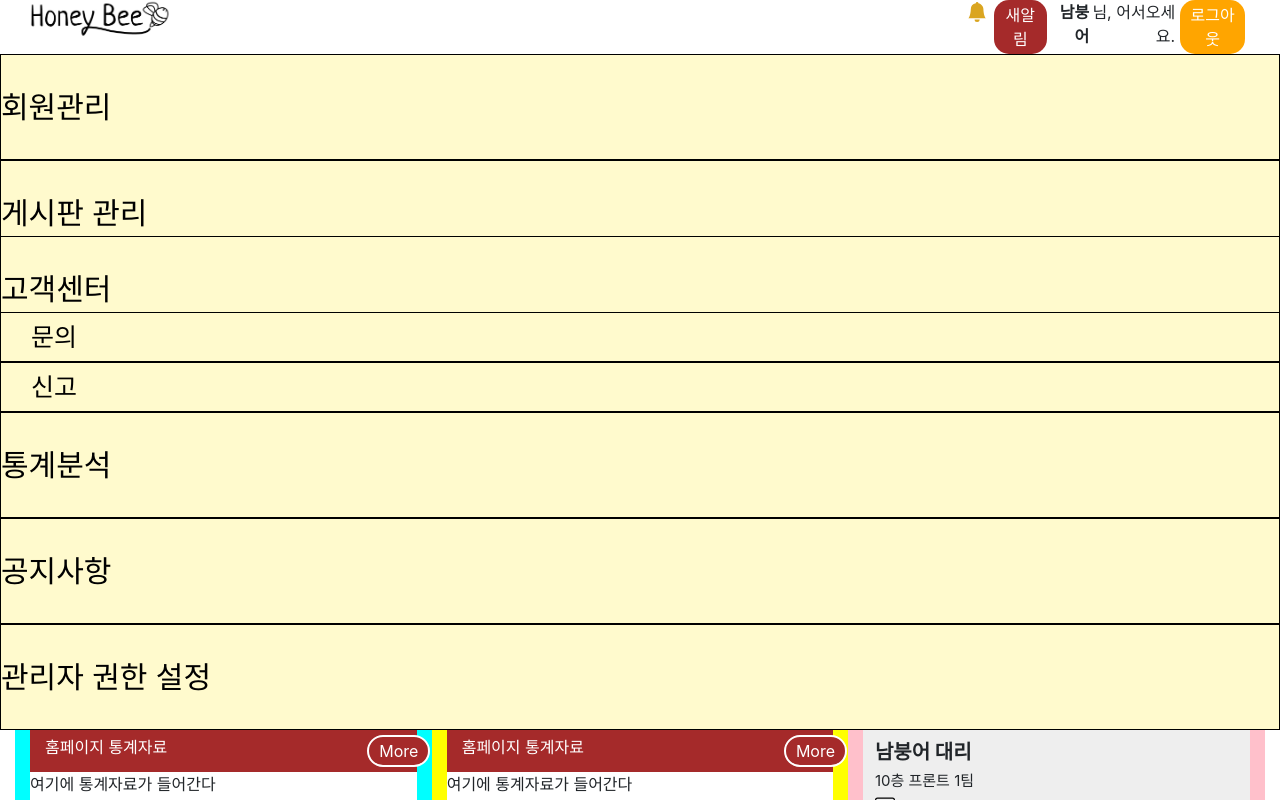
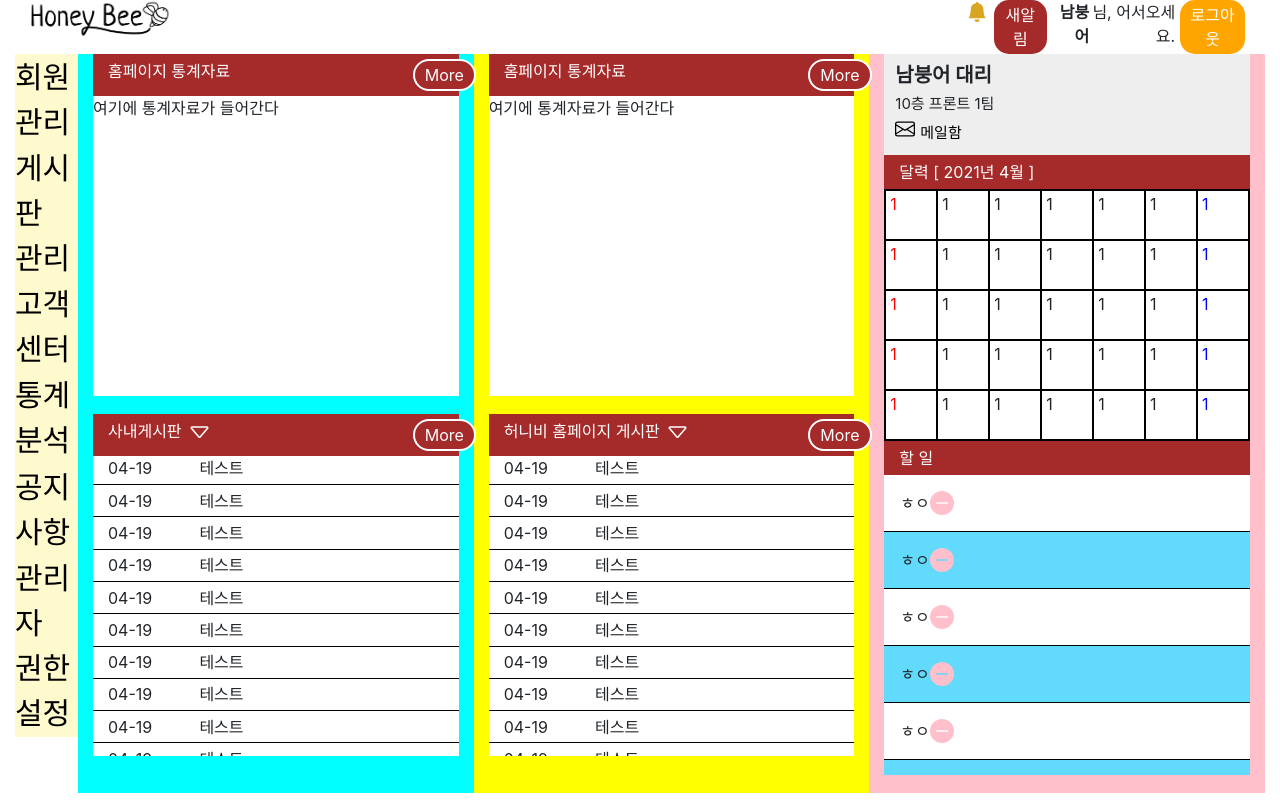
Before and after one commit to NamBoongEh/HoneyBeeProject_React, a React (Create React App) app: page /admin in a window 1280 px wide. Shown: the top 800 px of the page. Built offline with nearby package versions, Linux system fonts and the light colour scheme.

Commit message:
04/22 임시 하드코딩 달력 생성, 사이드메뉴 show 이벤트 완료, 달력 모달연결 진행중

```diff
--- a/src/components/Admin/AdminBoardRight.js
+++ b/src/components/Admin/AdminBoardRight.js
@@ -2,6 +2,7 @@ import React, { useState } from 'react';
 import AdminMiniBar from './components/AdminMiniBar';
 import TodoList from './TodoList';
 import InfoArea from './components/InfoArea';
+import Calendar from './components/Calendar';
 
 const AdminBoardRight = (props) => {
   const [todos, setTodos] = useState([
@@ -26,16 +27,8 @@ const AdminBoardRight = (props) => {
     <>
       <div className={'container-fluid'} style={{ backgroundColor: 'pink' }}>
         <InfoArea />
-        <AdminMiniBar name={'달력'} id={'null'} />
-        <div
-          className={'container-fluid'}
-          style={{
-            backgroundColor: 'white',
-            border: '1px solid black',
-          }}
-        >
-          표
-        </div>
+        <AdminMiniBar name={'달력'} id={'Calendar'} />
+        <Calendar />
         <AdminMiniBar name={'할 일'} id={'null'} />
         <div
           style={{
--- a/src/components/Admin/AdminHeader.js
+++ b/src/components/Admin/AdminHeader.js
@@ -49,7 +49,7 @@ export default function AdminHeader(props) {
     <div className={props.className} style={{ display: 'flex' }}>
       {/* 로고 (무조건 어드민 홈으로 이동 )시작 */}
       <div className={'col-3'}>
-        <NavLink to={'/AdminHome'}>
+        <NavLink to={'/admin'}>
           <Logo src={logo} alt={'Honey Bee'} />
         </NavLink>
       </div>
--- a/src/components/Admin/AdminMenu.js
+++ b/src/components/Admin/AdminMenu.js
@@ -4,15 +4,13 @@ import { NavLink } from 'react-router-dom';
 
 const Column = styled.div`
   font-size: 30px;
-  line-height: 6.5rem;
   background: lemonchiffon;
   color: black;
-  border: 1px solid black;
+  padding: 1% 0;
   &:hover {
     background: brown;
     color: white;
     cursor: pointer;
-    text-decoration: none;
   }
 `;
 const SubColumn = styled.div`
@@ -21,73 +19,67 @@ const SubColumn = styled.div`
   background: lemonchiffon;
   color: black;
   padding-left: 30px;
-  border: 1px solid black;
   &:hover {
     background: brown;
     color: white;
     cursor: pointer;
-    text-decoration: none;
+  }
+`;
+
+const Navlink = styled(NavLink)`
+  &:hover {
+    text-decoration-line: none;
   }
 `;
 
 export default function AdminMenu(props) {
-  const [show, setShow] = useState([{ id: '', toggle: false }]);
+  // 메뉴 클릭 시 서브 메뉴 보여주는 이벤트 시작
+  const [show, setShow] = useState(true);
+  const [show2, setShow2] = useState(true);
 
   const toggleHandler = (e) => {
-    e.target.toggle === false
-      ? setShow((p) => [...p, { id: e.target.id, toggle: true }])
-      : setShow((p) => [...p, { id: e.target.id, toggle: false }]);
+    setShow(!show);
   };
-
-  useEffect(() => {
-    console.log(show);
-  }, [show]);
+  const toggleHandler2 = (e) => {
+    setShow2(!show2);
+  };
+  // 메뉴 클릭 시 서브 메뉴 보여주는 이벤트 종료
 
   return (
     <>
       <div>
-        <NavLink to={'/AdminCustom'}>
+        <Navlink to={'/AdminCustom'}>
           <Column>회원관리</Column>
-        </NavLink>
-        <Column
-          id={'board'}
-          toggle={show.toggle}
-          style={{ marginBottom: '-30px' }}
-          onClick={(e) => toggleHandler(e)}
-        >
-          게시판 관리
-        </Column>
-        {show.id === 'board' && (
+        </Navlink>
+        <Column onClick={() => toggleHandler()}>게시판 관리</Column>
+        {!show && (
           <>
-            <NavLink to={'/AdminCustom'}>
+            <Navlink to={'/AdminCustom'}>
               <SubColumn>모임게시판 관리</SubColumn>
-            </NavLink>
+            </Navlink>
             <SubColumn>자유게시판 관리</SubColumn>
           </>
         )}
-        <Column
-          id={'qna'}
-          style={{ marginBottom: '-30px' }}
-          toggle={show.toggle}
-          onClick={(e) => toggleHandler(e)}
-        >
-          고객센터
-        </Column>
-        <NavLink to={'/AdminCustom'}>
-          <SubColumn>문의</SubColumn>
-        </NavLink>
-        <NavLink to={'/AdminCustom'}>
-          <SubColumn>신고</SubColumn>
-        </NavLink>
-        <NavLink to={'/AdminCustom'}>
+        <Column onClick={() => toggleHandler2()}>고객센터</Column>
+        {!show2 && (
+          <>
+            <Navlink to={'/AdminCustom'}>
+              <SubColumn>문의</SubColumn>
+            </Navlink>
+            <Navlink to={'/AdminCustom'}>
+              <SubColumn>신고</SubColumn>
+            </Navlink>
+          </>
+        )}
+        <Navlink to={'/AdminCustom'}>
           <Column>통계분석</Column>
-        </NavLink>
-        <NavLink to={'/AdminCustom'}>
+        </Navlink>
+        <Navlink to={'/AdminCustom'}>
           <Column>공지사항</Column>
-        </NavLink>
-        <NavLink to={'/AdminCustom'}>
+        </Navlink>
+        <Navlink to={'/AdminCustom'}>
           <Column>관리자 권한 설정</Column>
-        </NavLink>
+        </Navlink>
       </div>
     </>
   );
--- a/src/components/Admin/components/AdminMiniBar.js
+++ b/src/components/Admin/components/AdminMiniBar.js
@@ -35,9 +35,10 @@ export default function AdminMiniBar(props) {
         <div className={'col-10'}>
           {props.name}
           {props.id === 'AdminBoard' && <Arrow />}
+          {props.id === 'Calendar' && <> [ 2021년 4월 ]</>}
         </div>
         <div className={'col-2'}>
-          {props.id !== 'null' && (
+          {(props.id === 'AdminBoard' || props.id === 'AdminStatistData') && (
             <NavLink to={props.id}>
               <More>More</More>
             </NavLink>
--- /dev/null
+++ b/src/components/Admin/components/Calendar.js
@@ -0,0 +1,111 @@
+import React, { useState } from 'react';
+import Modal from 'react-modal';
+import styled from 'styled-components';
+import TodoModal from './TodoModal';
+
+const DateBox = styled.div`
+  width: 100%;
+  height: 50px;
+  border: 1px solid black;
+  padding: 0.5px 0 0 4px;
+  &:hover {
+    cursor: pointer;
+  }
+`;
+
+const DateBox1 = styled.div`
+  width: 100%;
+  height: 50px;
+  border: 1px solid black;
+  padding: 0.5px 0 0 4px;
+  color: red;
+  &:hover {
+    cursor: pointer;
+  }
+`;
+const DateBox2 = styled.div`
+  width: 100%;
+  height: 50px;
+  border: 1px solid black;
+  padding: 0.5px 0 0 4px;
+  color: blue;
+  &:hover {
+    cursor: pointer;
+  }
+`;
+
+export default function Calendar(props) {
+  const [modalState, setModalState] = useState(false);
+
+  const closeModal = () => {
+    setModalState(false);
+  };
+
+  return (
+    <>
+      <Modal
+        isOpen={modalState}
+        shouldCloseOnOverlayClick={false}
+        onRequestClose={() => setModalState(false)}
+      >
+        <TodoModal />
+        <button onClick={() => closeModal()}>닫기</button>
+      </Modal>
+
+      <div
+        className={'container-fluid'}
+        style={{
+          backgroundColor: 'white',
+          border: '1px solid black',
+          padding: 0,
+        }}
+      >
+        <div style={{ display: 'flex' }}>
+          <DateBox1 onClick={() => setModalState(true)}>1</DateBox1>
+          <DateBox>1</DateBox>
+          <DateBox>1</DateBox>
+          <DateBox>1</DateBox>
+          <DateBox>1</DateBox>
+          <DateBox>1</DateBox>
+          <DateBox2>1</DateBox2>
+        </div>
+        <div style={{ display: 'flex' }}>
+          <DateBox1>1</DateBox1>
+          <DateBox>1</DateBox>
+          <DateBox>1</DateBox>
+          <DateBox>1</DateBox>
+          <DateBox>1</DateBox>
+          <DateBox>1</DateBox>
+          <DateBox2>1</DateBox2>
+        </div>
+        <div style={{ display: 'flex' }}>
+          <DateBox1>1</DateBox1>
+          <DateBox>1</DateBox>
+          <DateBox>1</DateBox>
+          <DateBox>1</DateBox>
+          <DateBox>1</DateBox>
+          <DateBox>1</DateBox>
+          <DateBox2>1</DateBox2>
+        </div>
+        <div style={{ display: 'flex' }}>
+          <DateBox1>1</DateBox1>
+          <DateBox>1</DateBox>
+          <DateBox>1</DateBox>
+          <DateBox>1</DateBox>
+          <DateBox>1</DateBox>
+          <DateBox>1</DateBox>
+          <DateBox2>1</DateBox2>
+        </div>
+        <div style={{ display: 'flex' }}>
+          <DateBox1>1</DateBox1>
+          <DateBox>1</DateBox>
+          <DateBox>1</DateBox>
+          <DateBox>1</DateBox>
+          <DateBox>1</DateBox>
+          <DateBox>1</DateBox>
+          <DateBox2>1</DateBox2>
+        </div>
+      </div>
+    </>
+  );
+}
--- /dev/null
+++ b/src/components/Admin/components/TodoModal.js
@@ -0,0 +1,5 @@
+import React, { useState } from 'react';
+
+export default function TodoModal(props) {
+  return <>여긴 모달이다</>;
+}
--- a/src/components/page/AdminHome.js
+++ b/src/components/page/AdminHome.js
@@ -9,8 +9,8 @@ export default function AdminHome(props) {
   return (
     <>
       <AdminHeader className={'container-fluid'} />
-      <AdminMenu className={'col-1 '} />
       <div className={'container-fluid'} style={{ display: 'flex' }}>
+        <AdminMenu className={'col-1 '} />
         <AdminBoardLeft className={'col-4'} />
         <AdminBoardMiddle className={'col-4'} />
         <AdminBoardRight className={'col-3'} />
--- /dev/null
+++ b/src/components/page/AdminStatistData.js
@@ -0,0 +1,9 @@
+import React from 'react';
+
+export default function AdminLogin(props) {
+  return (
+    <>
+      <div>여긴 통계자료 페이지다.</div>
+    </>
+  );
+}
```
